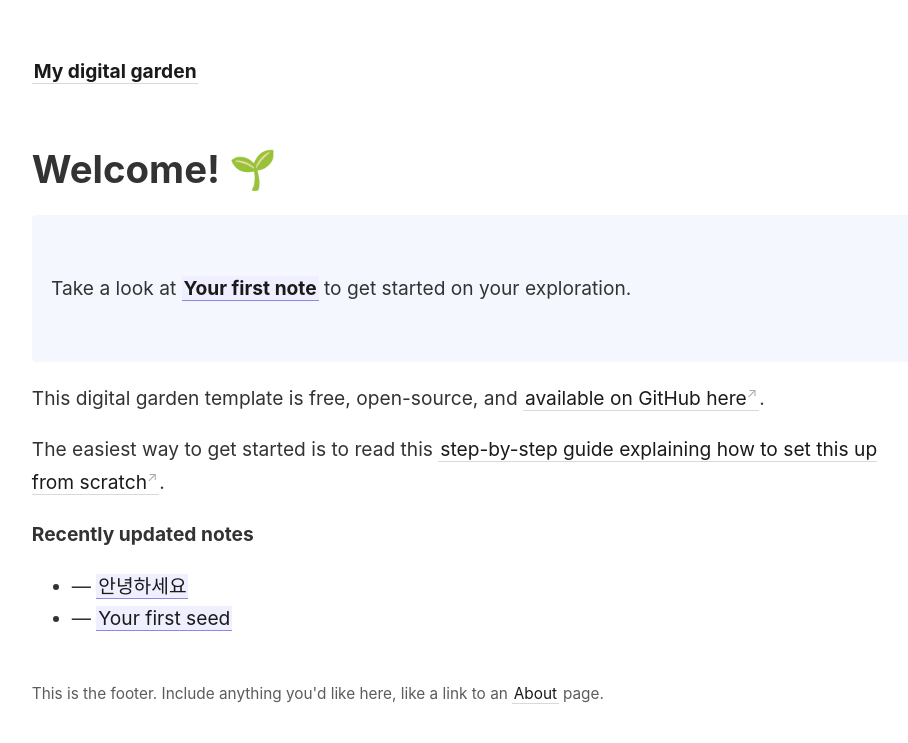
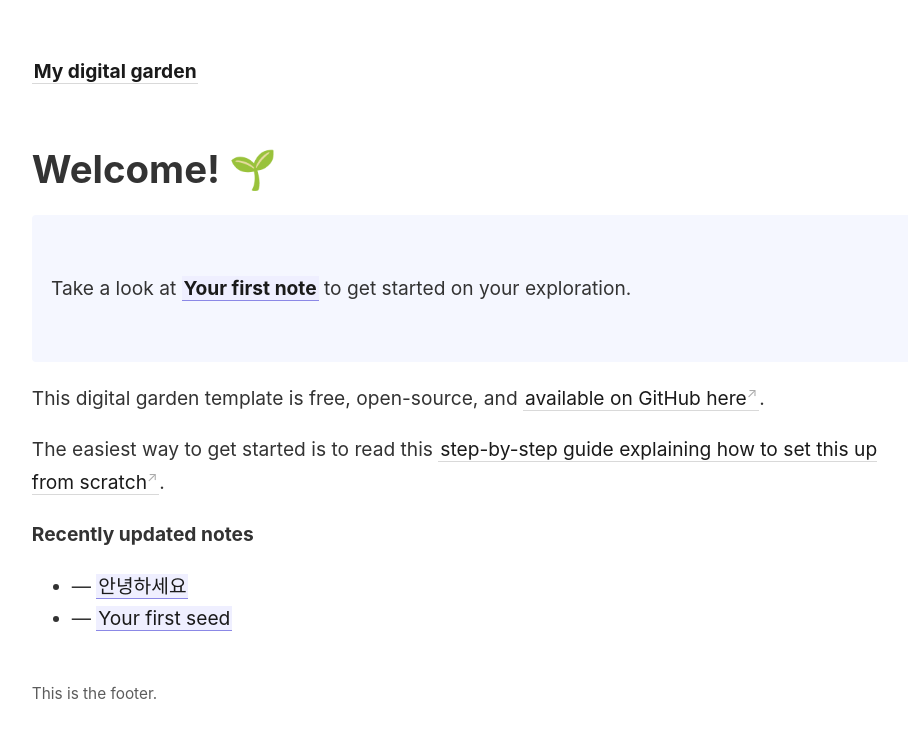
Before and after one commit to rhlee430/rhlee430.github.io, a Jekyll site: the page built from _pages/index.md, in a window 1280 px wide. Shown: the top 743 px of the page, without its empty margins (45-953 px from the left). Built offline with Jekyll 4.4.1, drawn with Linux system fonts in a browser that asks for light colours.

Commit message:
Update footer.html

```diff
--- a/_includes/footer.html
+++ b/_includes/footer.html
@@ -1 +1 @@
-This is the footer. Include anything you'd like here, like a link to an <a class="internal-link" href="{{ site.baseurl }}/about">About</a> page.
+This is the footer. <!-- Include anything you'd like here, like a link to an <a class="internal-link" href="{{ site.baseurl }}/about">About</a> page. -->
```
